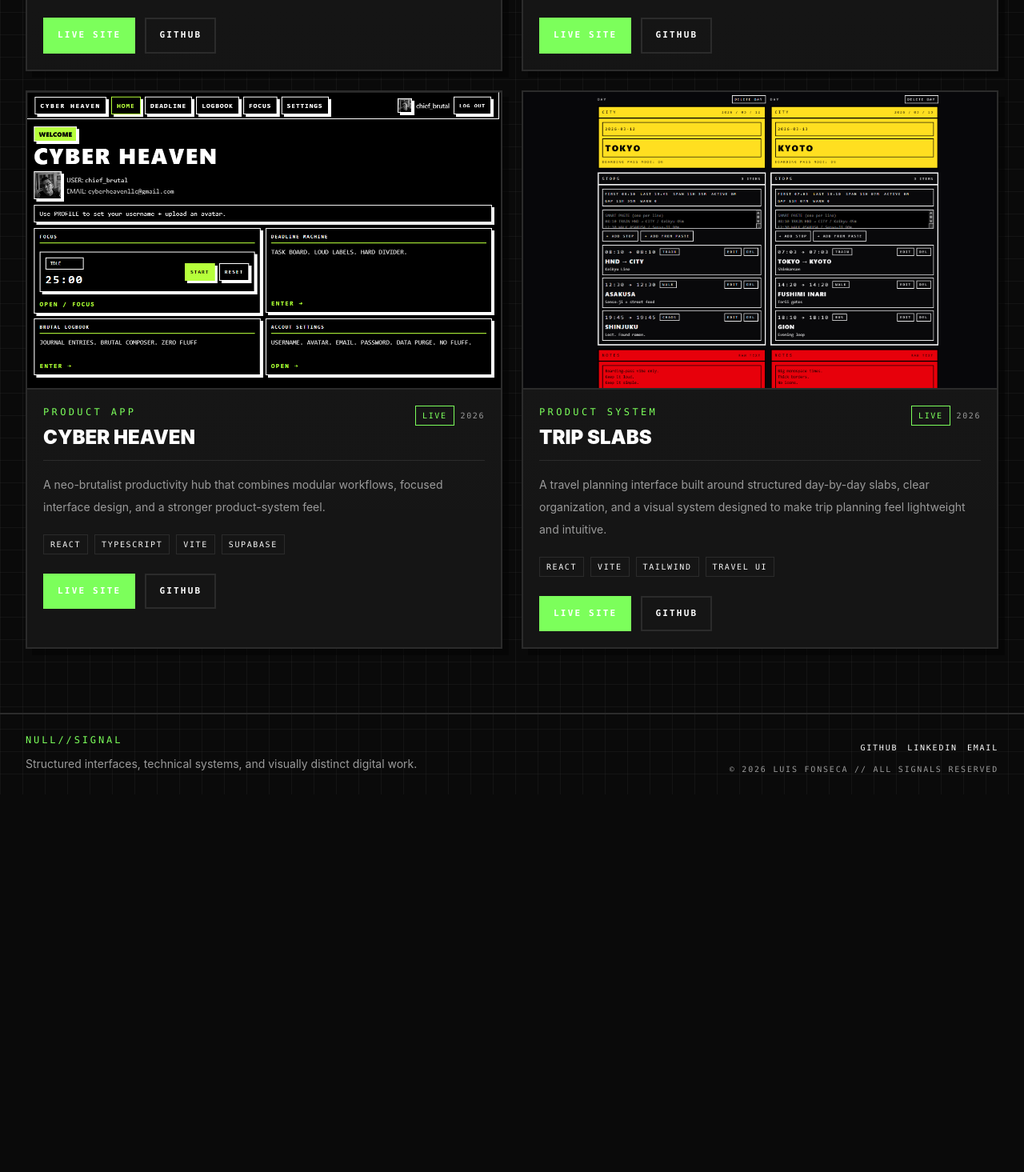
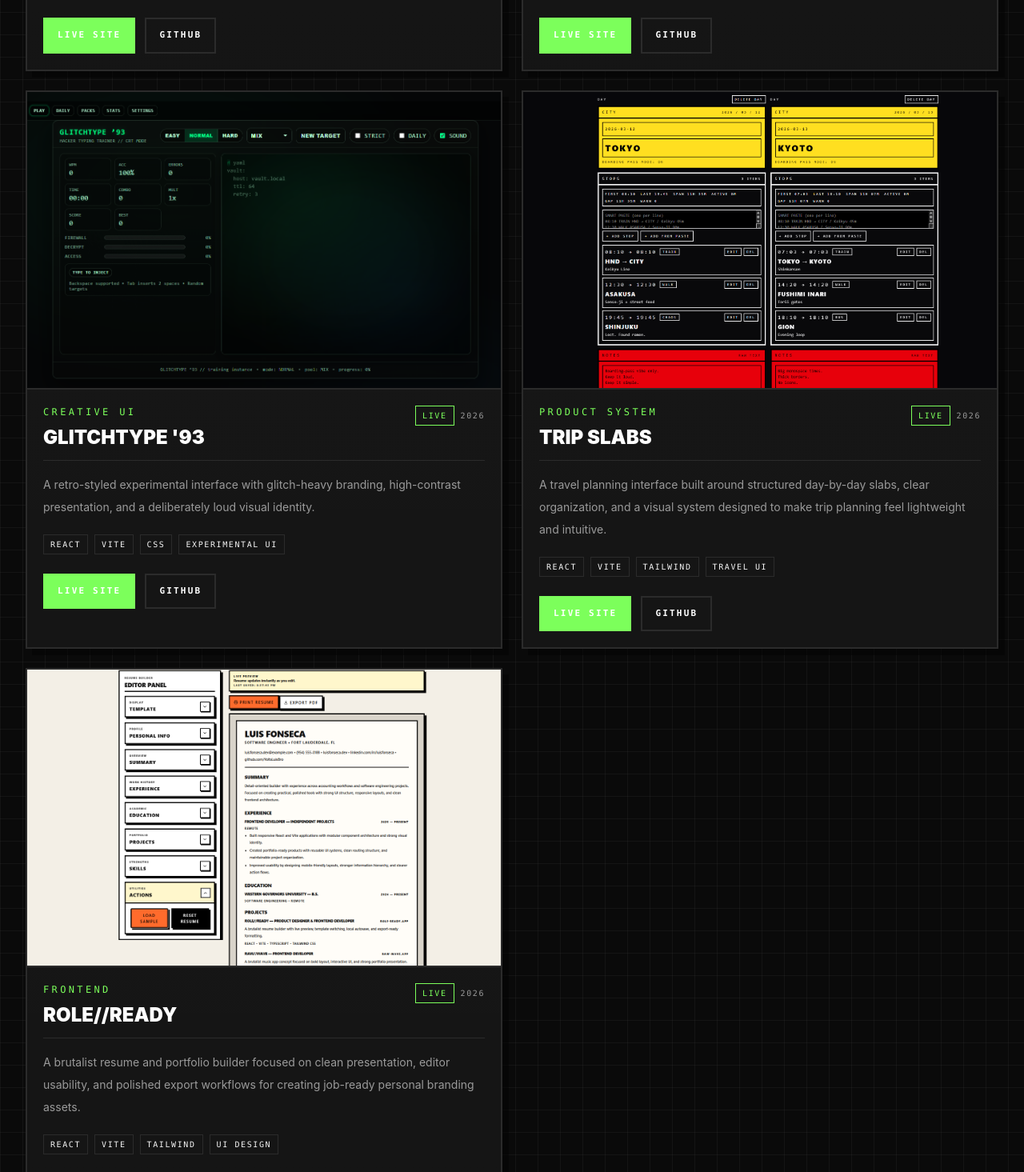
Before and after one commit to YoItsLuisBro/null-signal-2.0, a React (Vite) app: page /projects in a window 1280 px wide. Shown: the part 1105-2570 px from the top of the page at 80% size. Before the commit the page ends 2098 px from the top, so only its background shows below. Built offline with nearby package versions, Linux system fonts and the light colour scheme.

Commit message:
Added ROLE//READY

```diff
--- a/src/features/projects/projects.data.js
+++ b/src/features/projects/projects.data.js
@@ -1,9 +1,24 @@
 import rawWaveCover from "../../assets/projects/raw-wave-cover.png";
 import glitchtype93Cover from "../../assets/projects/glitchtype93-cover.png";
 import cyberHeavenCover from "../../assets/projects/cyber-heaven-cover.png";
-import tripSlabsCover from '../../assets/projects/trip-slabs-cover.png';
+import tripSlabsCover from "../../assets/projects/trip-slabs-cover.png";
+import roleReadyCover from "../../assets/projects/role-ready-cover.png";
 
 export const projects = [
+  {
+    slug: "cyber-heaven",
+    title: "CYBER HEAVEN",
+    description:
+      "A neo-brutalist productivity hub that combines modular workflows, focused interface design, and a stronger product-system feel.",
+    stack: ["React", "TypeScript", "Vite", "Supabase"],
+    liveUrl: "https://cyberheaven.app/",
+    repoUrl: "https://github.com/YoItsLuisBro/cyberheaven",
+    image: cyberHeavenCover,
+    featured: true,
+    status: "Live",
+    year: "2026",
+    category: "Product App",
+  },
   {
     slug: "raw-wave",
     title: "RAW//WAVE",
@@ -33,20 +48,6 @@ export const projects = [
     category: "Creative UI",
   },
   {
-    slug: "cyber-heaven",
-    title: "CYBER HEAVEN",
-    description:
-      "A neo-brutalist productivity hub that combines modular workflows, focused interface design, and a stronger product-system feel.",
-    stack: ["React", "TypeScript", "Vite", "Supabase"],
-    liveUrl: "https://cyberheaven.app/",
-    repoUrl: "https://github.com/YoItsLuisBro/cyberheaven",
-    image: cyberHeavenCover,
-    featured: true,
-    status: "Live",
-    year: "2026",
-    category: "Product App",
-  },
-  {
     slug: "trip-slabs",
     title: "TRIP SLABS",
     description:
@@ -60,6 +61,20 @@ export const projects = [
     year: "2026",
     category: "Product System",
   },
+  {
+    slug: "role-ready",
+    title: "ROLE//READY",
+    description:
+      "A brutalist resume and portfolio builder focused on clean presentation, editor usability, and polished export workflows for creating job-ready personal branding assets.",
+    stack: ["React", "Vite", "Tailwind", "UI Design"],
+    liveUrl: "https://role-ready-theta.vercel.app/",
+    repoUrl: "https://github.com/YoItsLuisBro/role-ready",
+    image: roleReadyCover,
+    featured: true,
+    status: "Live",
+    year: "2026",
+    category: "Frontend",
+  },
 ];
 
 export const featuredProjects = projects.filter((project) => project.featured);
```
Also changed, not shown: src/assets/projects/role-ready-cover.png (added).
